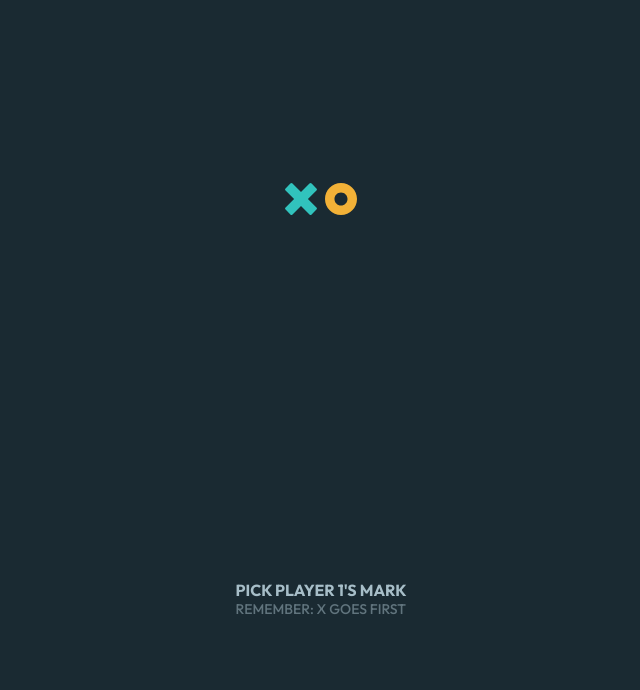
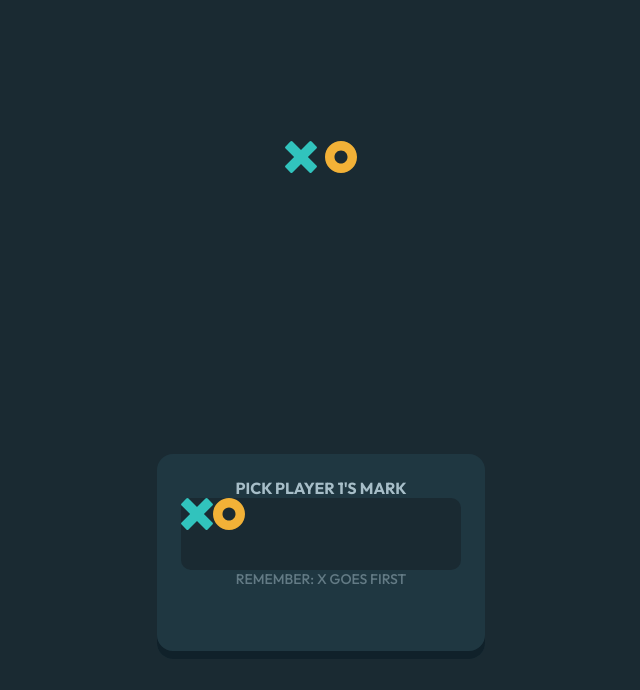
Before and after one commit to kylelamse/tic-tac-toe, a React (Create React App) app: page / in a window 1280 px wide. Shown: the top 690 px of the page, without its empty margins (319-959 px from the left). Built offline with nearby package versions, Linux system fonts and the light colour scheme.

Commit message:
Flesh out game piece selection container styling

```diff
--- a/src/components/GamePieceSelection.scss
+++ b/src/components/GamePieceSelection.scss
@@ -1,2 +1,13 @@
+@use "styles/_colors";
+
 .game_piece_selection_container {
+    display: flex;
+    flex-direction: column;
+    align-items: center;
+    width: 20.5rem;
+    height: 12.8rem;
+    background-color: colors.$semi_dark_navy;
+    box-shadow: inset 0px -8px 0px #10212a;
+    border-radius: 1rem;
+    padding: 1.5rem 1.5rem 1.875rem 1.5rem;
 }
--- a/src/components/GamePieceSelection.tsx
+++ b/src/components/GamePieceSelection.tsx
@@ -1,4 +1,7 @@
 import Typograpy from "./Typography";
+import GamePieceSelectionSlider from "./GamePieceSelectionSlider";
+
+import "./GamePieceSelection.scss";
 
 type Props = {};
 
@@ -6,6 +9,7 @@ const GamePieceSelection = (props: Props) => {
     return (
         <div className="game_piece_selection_container">
             <Typograpy variant="extrasmall">Pick player 1's mark</Typograpy>
+            <GamePieceSelectionSlider />
             <Typograpy variant="body" opacity="half">
                 Remember: X Goes First
             </Typograpy>
--- /dev/null
+++ b/src/components/GamePieceSelectionSlider.scss
@@ -0,0 +1,8 @@
+@use "styles/_colors";
+
+.game_piece_selection_slider_container {
+    width: 17.5rem;
+    height: 4.5rem;
+    background-color: colors.$dark_navy;
+    border-radius: 0.625rem;
+}
--- /dev/null
+++ b/src/components/GamePieceSelectionSlider.tsx
@@ -0,0 +1,15 @@
+import GamePiece from "./GamePiece";
+
+import "./GamePieceSelectionSlider.scss";
+
+type Props = {};
+const GamePieceSelectionSlider = (props: Props) => {
+    return (
+        <div className="game_piece_selection_slider_container">
+            <GamePiece type="X" size="Medium" />
+            <GamePiece type="O" size="Medium" />
+        </div>
+    );
+};
+
+export default GamePieceSelectionSlider;
```
